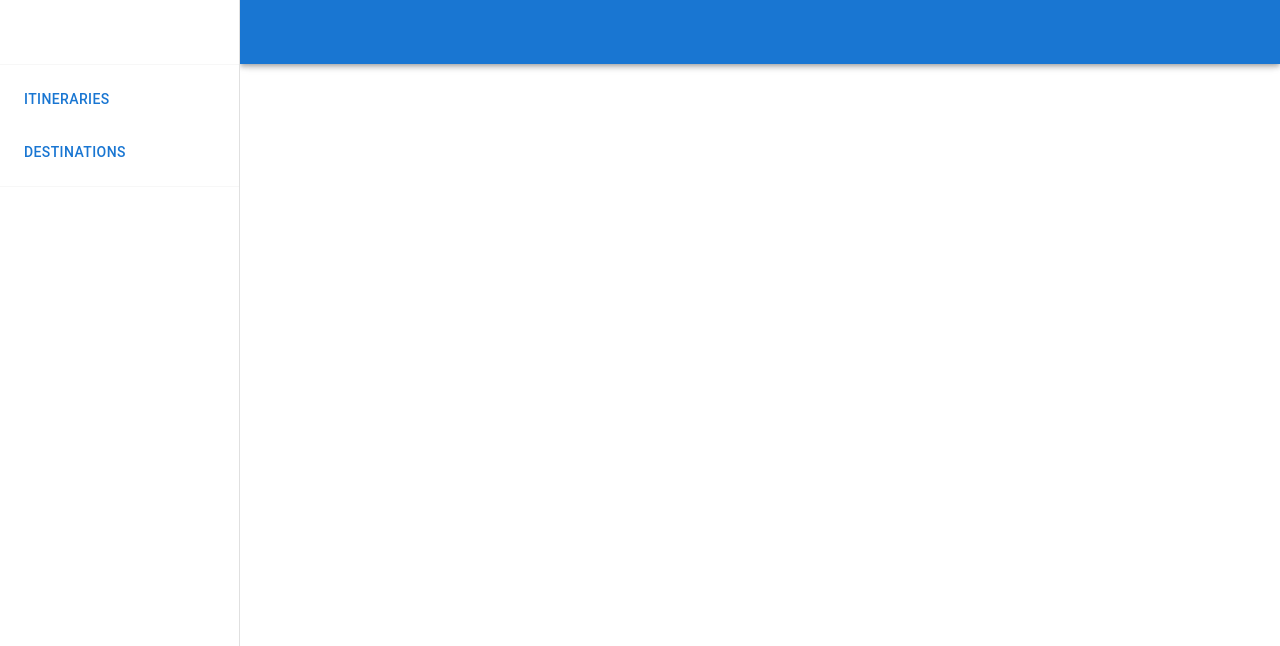
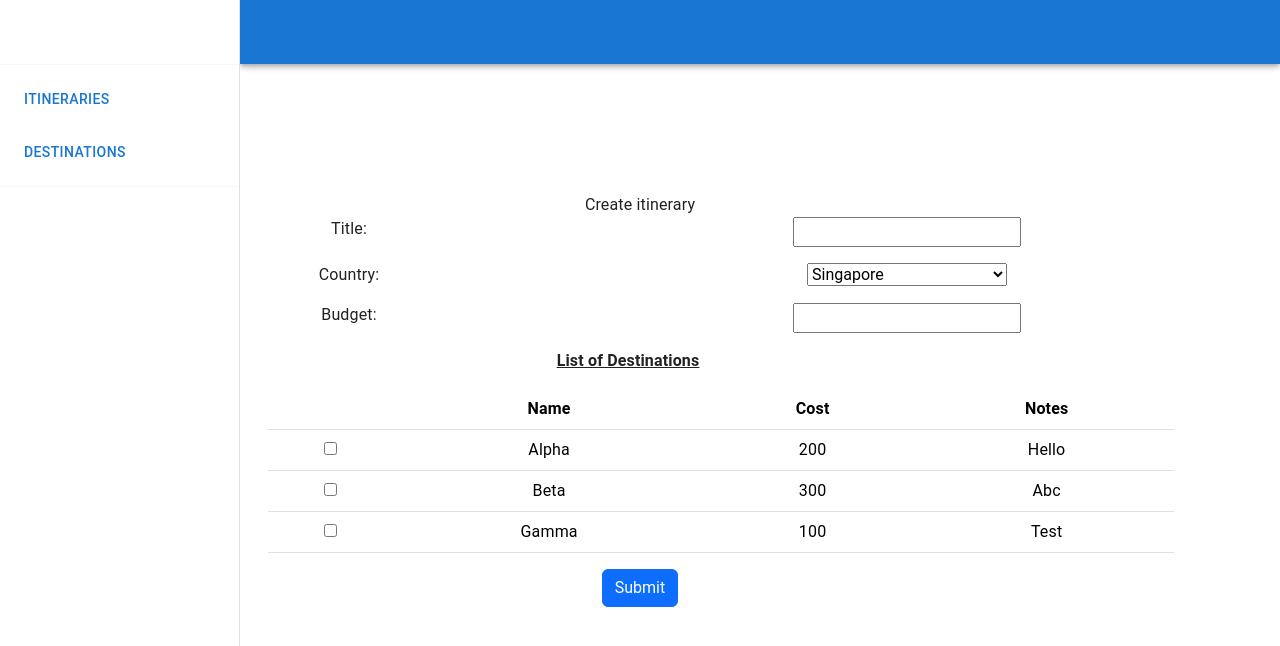
Before and after one commit to Josh9911/TT1_16, a React (Vite) app in the folder frontend/: page /edititi in a window 1280 px wide. Shown: the top 646 px of the page. Built offline with nearby package versions, Linux system fonts and the light colour scheme.

Commit message:
Commit
added cookies

```diff
--- a/frontend/src/App.jsx
+++ b/frontend/src/App.jsx
@@ -19,6 +19,7 @@ function App() {
                 <Route path='/login' element={<Login />}/>
                 <Route path='/home' element={<Dashboard />}/>
                 <Route path='/createiti' element={<ItineraryForm/>}/>
+                <Route path='/edititi' element={<ItineraryForm/>}/>
             </Routes>
         </BrowserRouter>
     </>
--- a/frontend/src/components/Dashboard.jsx
+++ b/frontend/src/components/Dashboard.jsx
@@ -30,20 +30,29 @@ const Dashboard = () => {
 
     let navigate = useNavigate();
     let id= 0;
+    // const history = useHistory();
     const editItinerary = (val) => {
         id = val;
         console.log(val);
-        // navigate('/');
+        // history.push('/edititi', { id });
+        document.cookie = "id=" + id;
+        console.log('cookie', document.cookie)
+        navigate('/edititi');
     }
 
     const removeItinerary = (val) => {
         //obtain Itinerary ID
         id = val;
+        document.cookie = "id=" + id;
+        console.log('cookie', document.cookie)
         console.log(val);
 
     }
 
+
     const handleCreate = () => {
+        document.cookie = "id=" + 0;
+        console.log('cookie', document.cookie)
         navigate('/createiti');
     }
 
--- a/frontend/src/components/ItineraryForm.jsx
+++ b/frontend/src/components/ItineraryForm.jsx
@@ -2,8 +2,8 @@ import React, { useEffect, useState } from 'react'
 import Modal from 'react-bootstrap/Modal'
 import Button from 'react-bootstrap/Button'
 
-const ItineraryForm = ({id}) => {
-    const create = true;
+const ItineraryForm = () => {
+    const id = Number(document.cookie.replace("id=",""))
     const [destinations, setDestinations] = useState([]);
     const [selectedDest, setSelectedDest] = useState([]);
     const [title, setTitle] = useState();
@@ -62,7 +62,7 @@ const ItineraryForm = ({id}) => {
         var tempDest = selectedDest;
         var response;
 
-        if(id === undefined) {
+        if(id === 0) {
             response = {
                 country_id: country,
                 user_id: 123,
@@ -87,7 +87,7 @@ const ItineraryForm = ({id}) => {
 
     const postFunc = (data) => {
         var link;
-        if(id === undefined) {
+        if(id === 0) {
             link = "http://localhost:5000/test";
         }
         else {
@@ -106,7 +106,7 @@ const ItineraryForm = ({id}) => {
         <div className='container'>
             <form id='itiForm'>
                 <div className='row'>
-                    <div className='col'>{create ? "Create itinerary" : "Edit itinerary"}</div>
+                    <div className='col'>{id === 0 ? "Create itinerary" : "Edit itinerary"}</div>
                 </div>
                 <div className='row'>
                     <div className='row mb-3'>
```
